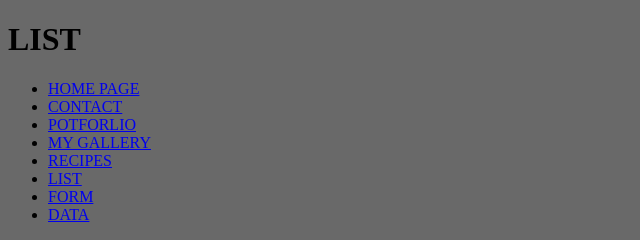
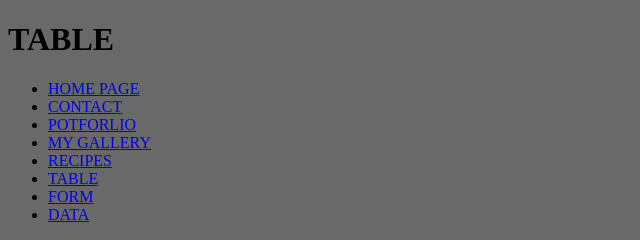
Before and after one commit to bunnyhehe1/PERSONAL-WS, a plain HTML site: page table.html in a window 1280 px wide. Shown: the top 240 px of the page, 0-640 px from the left. Drawn offline with Linux system fonts and the light colour scheme.

Commit message:
Update table.html

```diff
--- a/table.html
+++ b/table.html
@@ -15,7 +15,7 @@
         border: 1px solid;
     }
     </style>
-    <h1>LIST</h1>
+    <h1>TABLE</h1>
     <nav>
         <ul>
             <li>
@@ -34,7 +34,7 @@
                 <a href="recipe.html">RECIPES</a>
             </li>
             <li>
-                <a href="table.html">LIST</a>
+                <a href="table.html">TABLE</a>
             </li>
             <li>
                 <a href="form.html">FORM</a>
```
